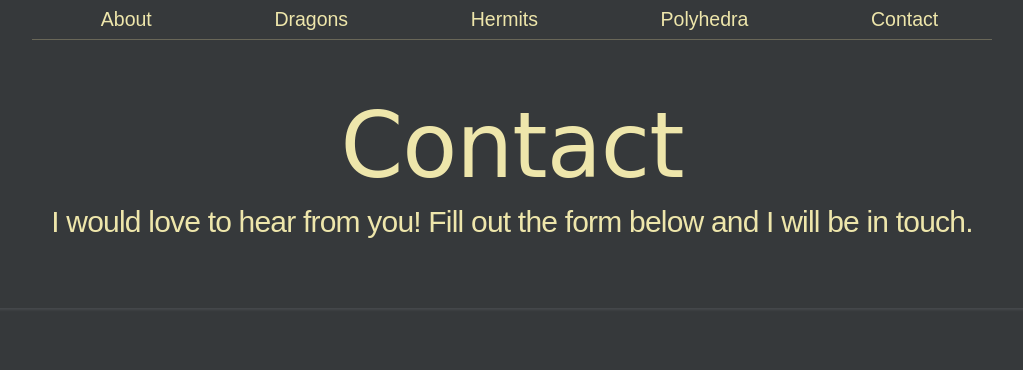
After one commit to bgins/moon-flask, a Flask app: page /contact in a window 1280 px wide. The commit adds this page. Shown: the top 370 px of the page, without its empty margins (128-1151 px from the left). Run offline with Flask 2, Linux system fonts and the light colour scheme; data comes from the database, SQL or seed files in the repository; some web fonts are replaced.

Commit message:
Add Contact template and route.
The contact page has different 'body' styles than the other pages, thus body tag was taken out of base template and added to each child template.
Added 'contact' route to navigation on 'index' and 'page'
Removed padding from navigation on 'index'

```diff
--- a/app/static/css/main.css
+++ b/app/static/css/main.css
@@ -10,6 +10,10 @@ body {
   color: #232526;
   background: #EEE6AB;
   position: relative;
+}
+body.contact {
+  background: #36393B;
+  color: #EEE6AB;
 }
 a {
   display: block;
@@ -69,6 +73,7 @@ header {
     padding: 5em 0;
   }
 }
+
 div.preheader {
   padding-top: 1em;
 }
@@ -82,6 +87,7 @@ div.preheader {
   box-shadow: 0px 3px 0px 15px #EEE6AB;
   display: inline-block;
 }
+
 header.page {
   padding-top: 0;
   margin-bottom: 2em;
@@ -100,6 +106,10 @@ header.page img {
   max-width: 11em;
   margin: 3em 0 1.5em;
   display: inline-block;
+}
+
+header.contact h2 {
+  margin-top: 0.5em;
 }
 
 /*Sections*/
@@ -153,7 +163,7 @@ nav.about li:nth-child(2n) {
     padding-top: 2em;
   }
   nav.about li {
-    padding-bottom: 0.5em;
+    /*padding-bottom: 0.5em;*/
     line-height: 1em;
   }
   nav.about li:nth-child(2n) {
--- a/app/templates/base.html
+++ b/app/templates/base.html
@@ -10,8 +10,6 @@
 	<link href='https://fonts.googleapis.com/css?family=Asul' rel='stylesheet' type='text/css'>
 	<link rel="stylesheet" href="../static/font-awesome/css/font-awesome.min.css">
 </head>
-<body>
 {% block header %}{% endblock %}
 {% block content %}{% endblock %}
-</body>
 </html>
--- /dev/null
+++ b/app/templates/contact.html
@@ -0,0 +1,47 @@
+{% extends "base.html" %}
+
+
+{% block header %}
+<body class="contact">
+	<header class="contact page">
+		<div class="container">
+			<div class="row">
+				<nav class="page twelve columns">
+					<ul class="page">
+						<li><a href="{{ url_for('index') }}" class ="page">About</a></li>
+					{% for page in pages %}
+						<li><a href="{{ url_for('page', name=page.name) }}" class ="page">{{ page.name }}</a></li>
+					{% endfor %}
+						<li><a href="{{ url_for('contact') }}" class ="page">Contact</a></li>
+					</ul>
+				</nav>
+			</div>
+			<div class="row">
+					<h2>Contact</h2>
+					<h4>I would love to hear from you! Fill out the form below and I will be in touch.</h4>
+			</div>
+		</div>
+	</header>
+{% endblock %}
+
+{% block content %}
+	<section class="contact">
+		<div class="container">
+
+
+		</div>
+	</section>
+
+	<footer>
+		<div class="container">
+			<div class="row">
+				<div class="footer six offset-by-three columns">
+					{% for icon in social_icons %}
+					<a href="{{ ''.join(['https://', icon.href]) }}"><span class="{{ icon.css_value }}"></span></a>
+					{% endfor %}
+				</div>
+			</div>
+		</div>
+	</footer>
+</body>
+{% endblock %}
--- a/app/templates/index.html
+++ b/app/templates/index.html
@@ -1,6 +1,7 @@
 {% extends "base.html" %}
 
 {% block header %}
+<body>
 	<div class="container">
 		<div class="preheader row">
 			<a href="#"><img class="profile-picture" src="{{ url_for('static', filename='img/{}.jpg'.format(user.username).replace(' ','')) }}" /></a>
@@ -26,8 +27,10 @@
 				{% for page in pages %}
 					<li><a href="{{ url_for('page', name=page.name) }}" class="about">{{ page.name }}</a></li>
 				{% endfor %}
+					<li><a href="{{ url_for('contact') }}" class ="page">Contact</a></li>
 				</ul>
 			</nav>
 		</section>
 	</div>
+</body>
 {% endblock %}
--- a/app/templates/page.html
+++ b/app/templates/page.html
@@ -1,6 +1,7 @@
 {% extends "base.html" %}
 
 {% block header %}
+<body>
 	<header class="page">
 		<div class="container">
 			<div class="row">
@@ -10,6 +11,7 @@
 					{% for page in pages %}
 						<li><a href="{{ url_for('page', name=page.name) }}" class ="page">{{ page.name }}</a></li>
 					{% endfor %}
+						<li><a href="{{ url_for('contact') }}" class ="page">Contact</a></li>
 					</ul>
 				</nav>
 			</div>
@@ -65,4 +67,5 @@
 			</div>
 		</div>
 	</footer>
+</body>
 {% endblock %}
--- a/app/views.py
+++ b/app/views.py
@@ -66,3 +66,9 @@ def page(name):
 	posts = Post.query.all()
 	social_icons = SocialIcon.query.all()
 	return render_template('page.html', name=name, pages=pages, posts=posts, social_icons=social_icons)
+
+
+@app.route('/contact')
+def contact():
+	pages = Page.query.all()
+	return render_template('contact.html', pages=pages)
```
Lines whose indentation alone changed are shown as unchanged.
